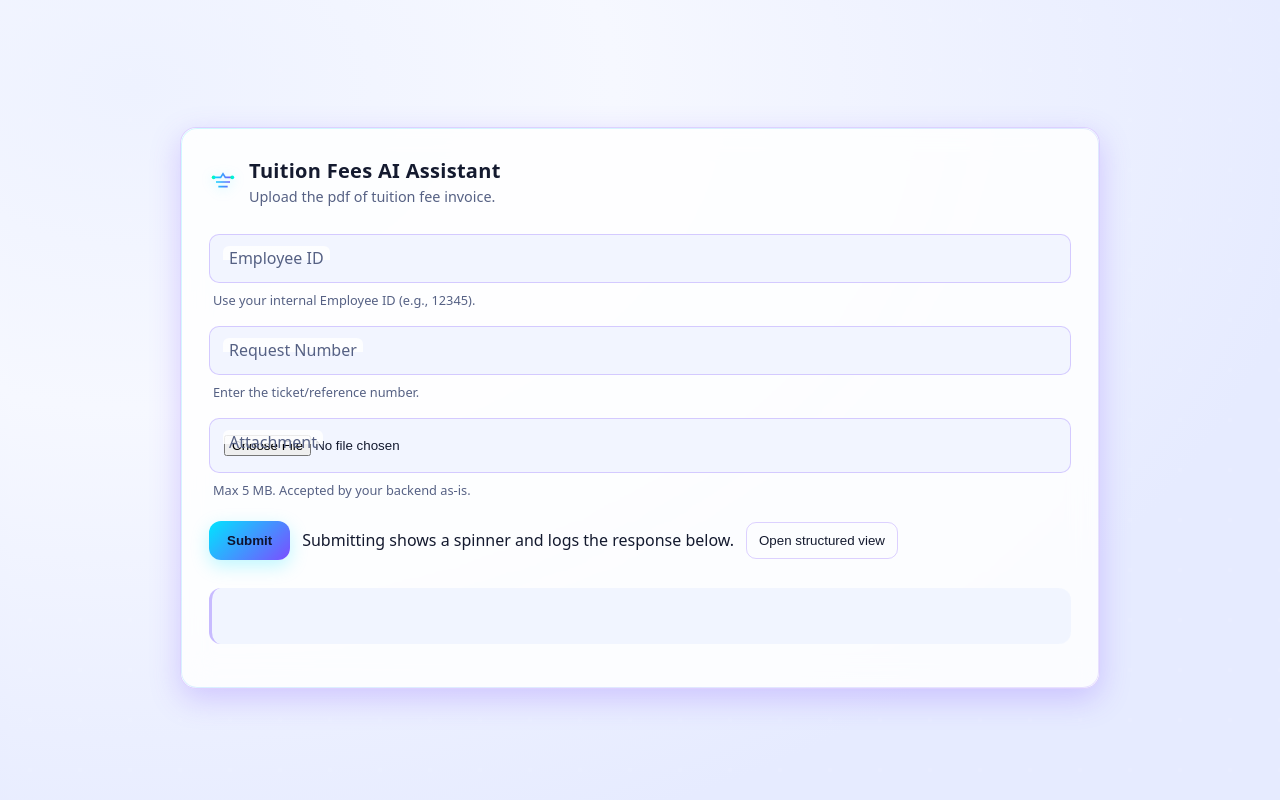
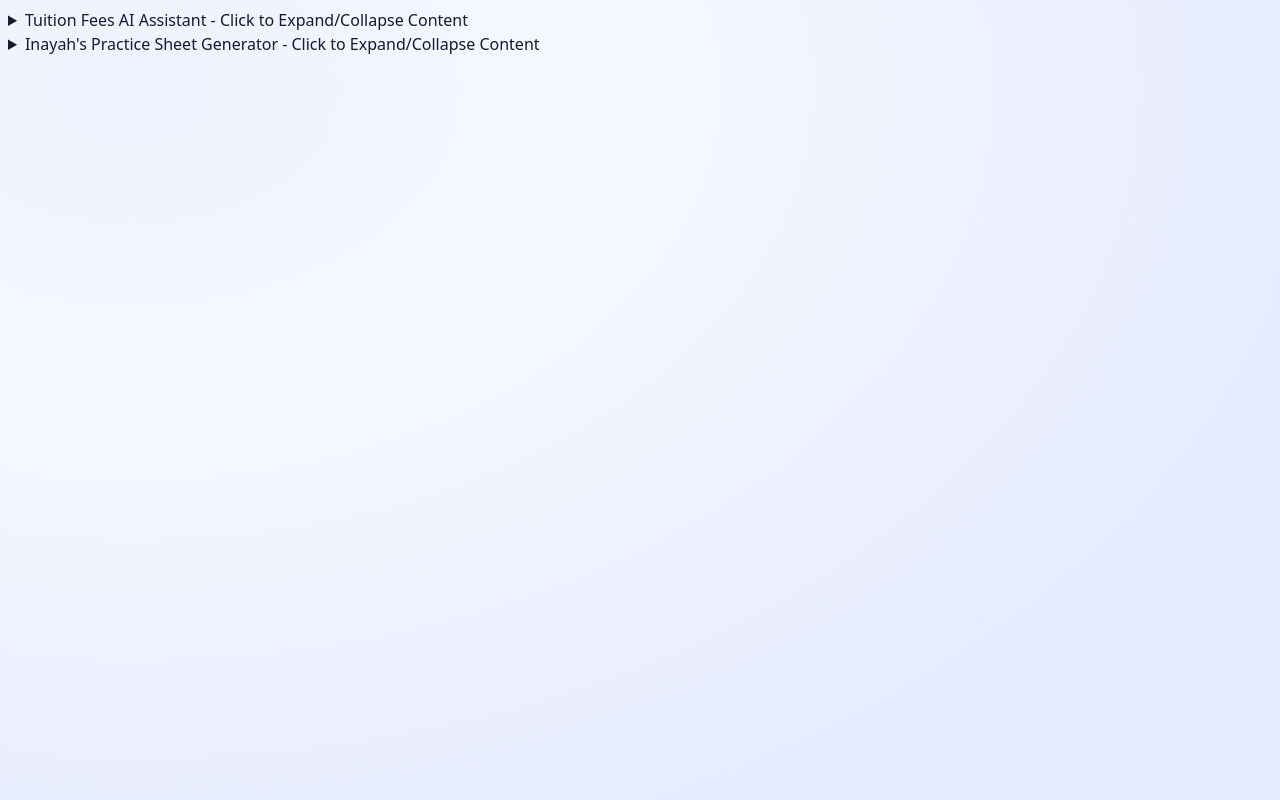
Before and after one commit to saeemahamedpt/Invoice_Extracter, a plain HTML site: page index.html in a window 1280 px wide. Shown: the top 800 px of the page. Drawn offline with Linux system fonts and the light colour scheme.

Commit message:
Add expandable details sections for AI assistant

```diff
--- a/index.html
+++ b/index.html
@@ -339,6 +339,8 @@
 </head>
 
 <body>
+  <details>
+  <summary>Tuition Fees AI Assistant - Click to Expand/Collapse Content</summary>
   <main class="app" aria-label="Saeems Weekend Projects">
     <section class="card" role="region" aria-labelledby="title">
       <header class="brand">
@@ -402,7 +404,10 @@
       </div>
     </section>
   </main>
+  </details>
 <!-- INAYAHS WORKSHEET GENERATOR SECTION BEGIN --->
+  <details>
+  <summary>Inayah's Practice Sheet Generator - Click to Expand/Collapse Content</summary>
 <main class="app" aria-label="Saeems Weekend Projects">
     <section class="card" role="region" aria-labelledby="title">
       <header class="brand">
@@ -429,6 +434,8 @@
       </header>
 
   </main>
+  </details>
+
   <!-- INAYAHS WORKSHEET GENERATOR SECTION END --->
   <!-- === ORIGINAL SCRIPT BLOCK (UNMODIFIED) === -->
   <script>
```
